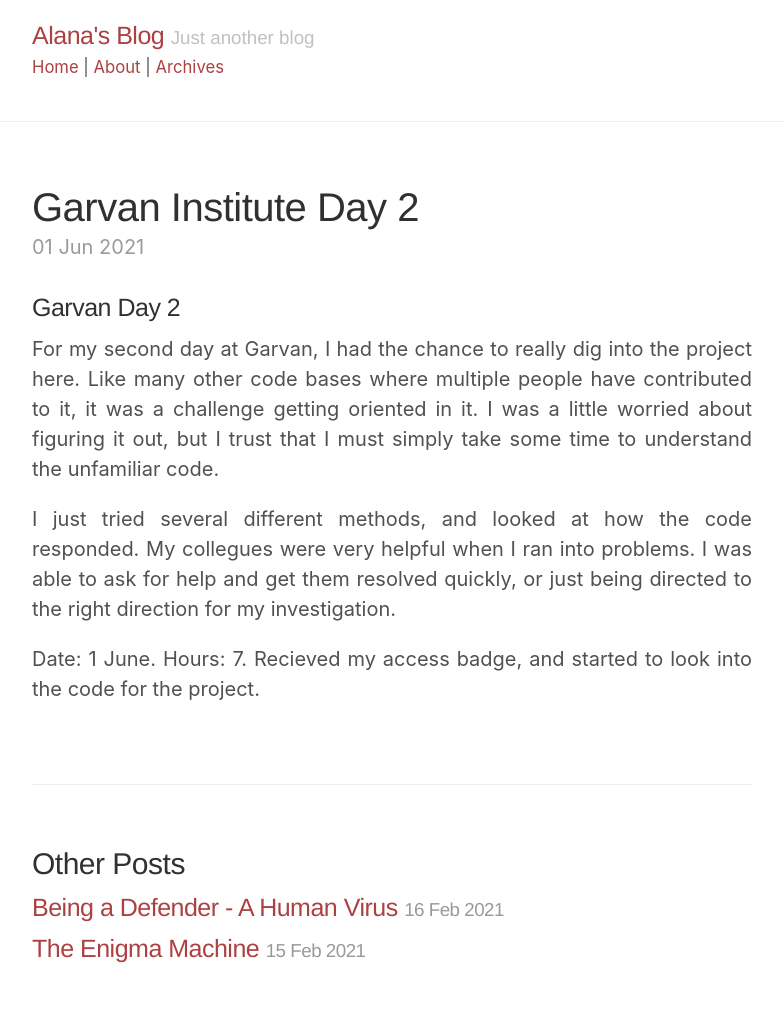
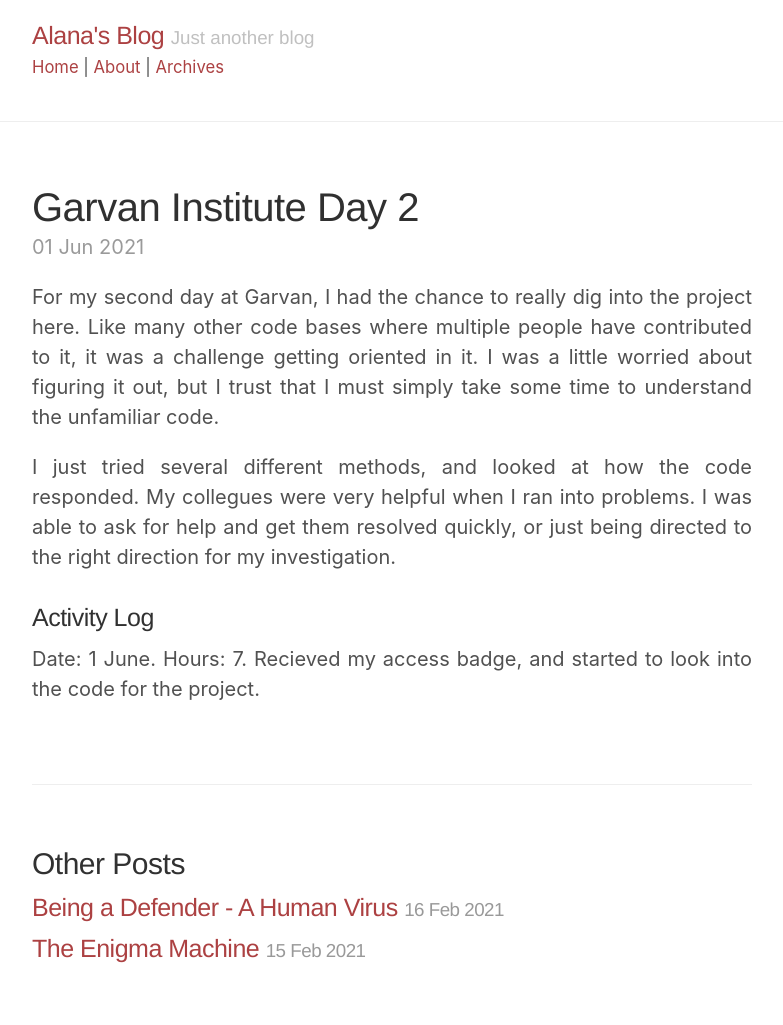
Before and after one commit to Key-Puncher/key-puncher.github.io, a Jekyll site: the page built from _posts/2021-06-01-garvan-day-2.md, in a window 1280 px wide. Shown: the whole page, without its empty margins (248-1031 px from the left). Built offline with Jekyll 4.4.1, drawn with Linux system fonts in a browser that asks for light colours.

Commit message:
Update 2021-06-01-garvan-day-2.md

```diff
--- a/_posts/2021-06-01-garvan-day-2.md
+++ b/_posts/2021-06-01-garvan-day-2.md
@@ -3,10 +3,10 @@ layout: post
 title: Garvan Institute Day 2
 ---
 
-### Garvan Day 2
-
 For my second day at Garvan, I had the chance to really dig into the project here. Like many other code bases where multiple people have contributed to it, it was a challenge getting oriented in it. I was a little worried about figuring it out, but I trust that I must simply take some time to understand the unfamiliar code.
 
 I just tried several different methods, and looked at how the code responded. My collegues were very helpful when I ran into problems. I was able to ask for help and get them resolved quickly, or just being directed to the right direction for my investigation.
 
+### Activity Log
+
 Date: 1 June. Hours: 7. Recieved my access badge, and started to look into the code for the project.
```
